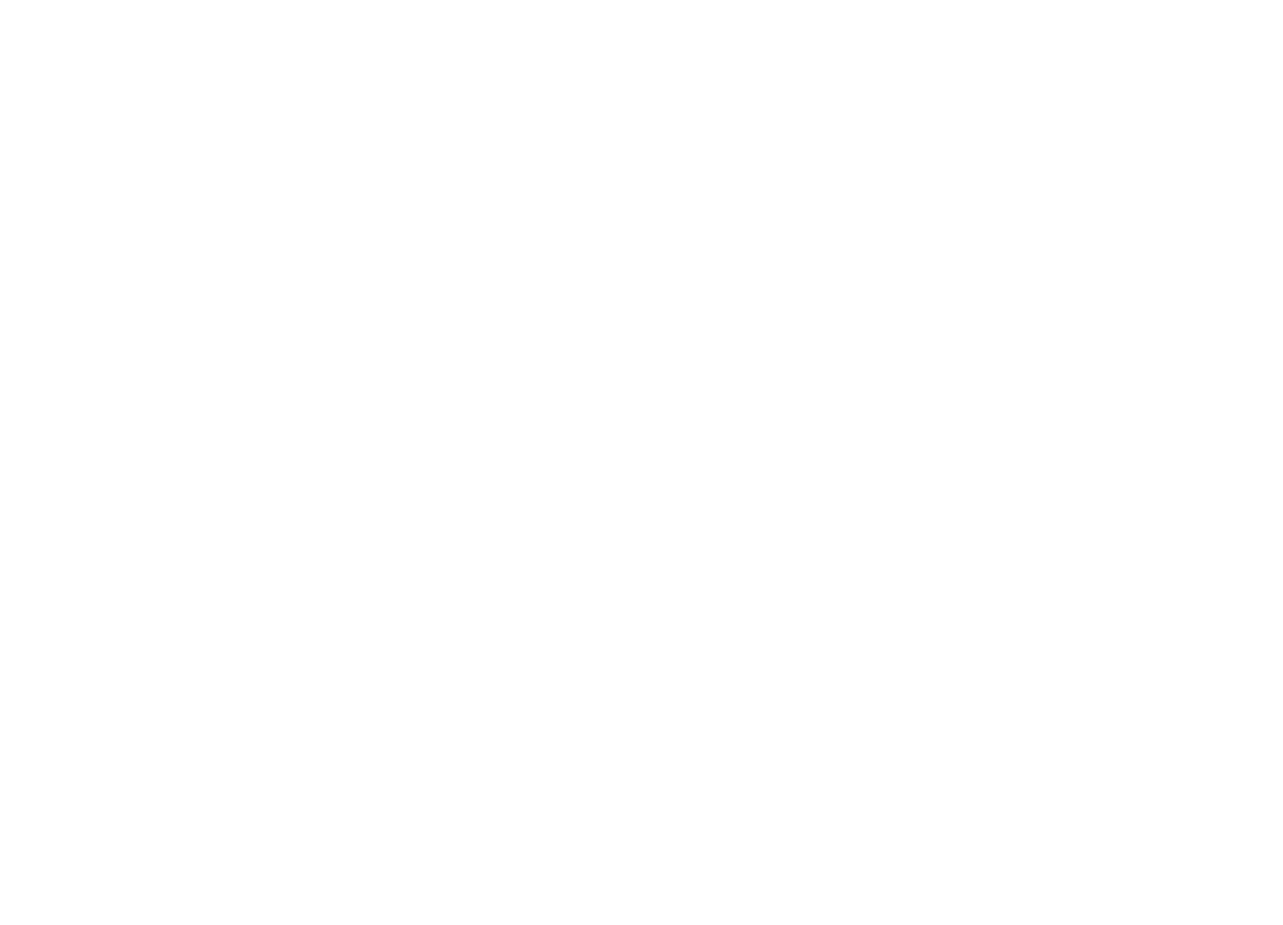
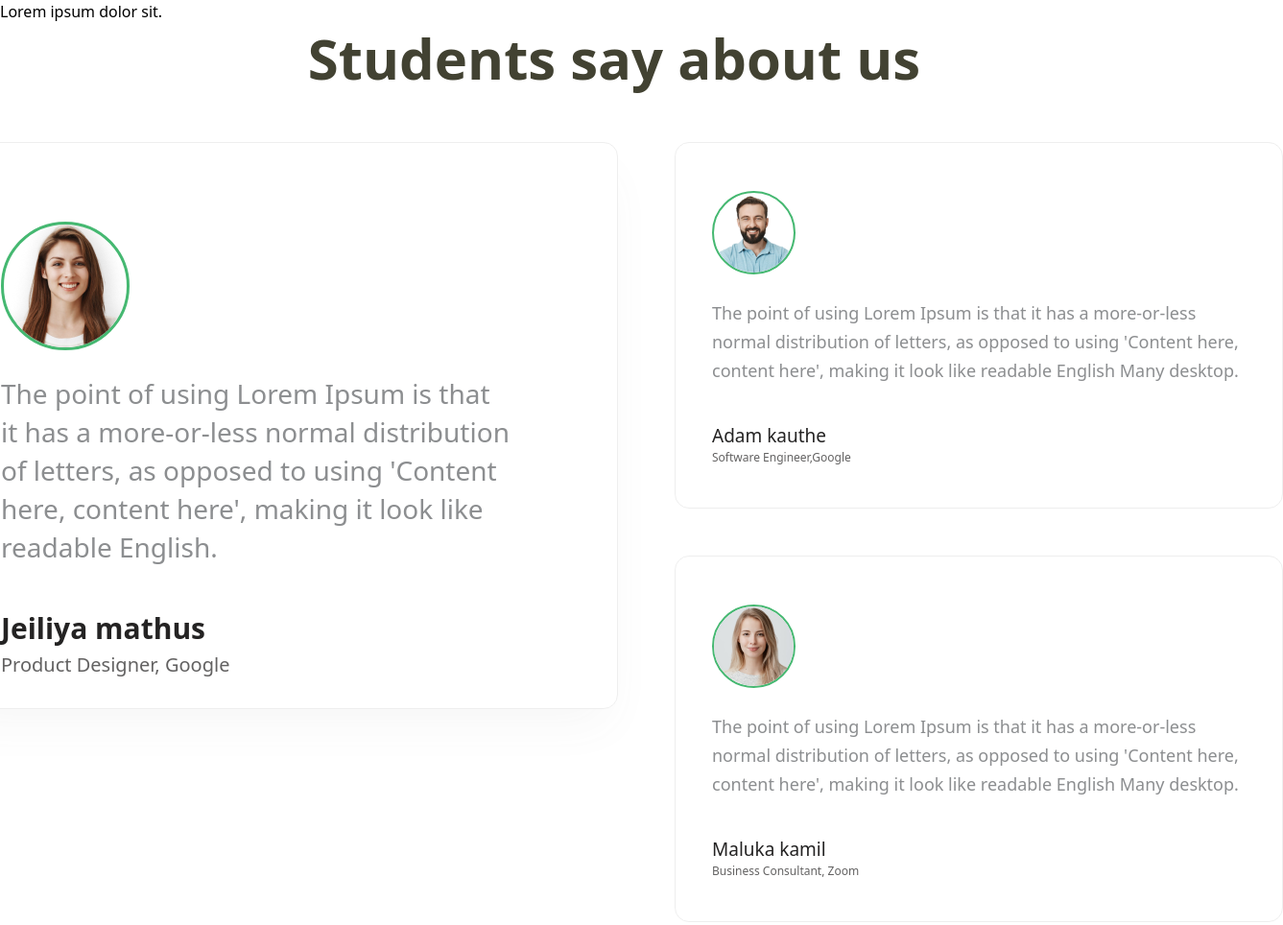
Before and after one commit to desiretowinn/u-codeTeam, a website: page src/index.html in a window 1280 px wide. Shown: the top 964 px of the page at 96% size, 1337 px wide, since content can reach past the window. Before the commit the page ends 800 px from the top, so only its background shows below. Drawn offline with nearby package versions, Linux system fonts and the light colour scheme.

Commit message:
e-code third commit

```diff
--- a/src/index.html
+++ b/src/index.html
@@ -17,7 +17,9 @@
 
   <!-- ,,,,,HEADER,,,,,TOP SIDE,,,,START,,,,,Diyorbek-->
   <header>
-
+    <div class="container mx-auto">
+      <h1 class="heading">Lorem ipsum dolor sit.</h1>
+    </div>
   </header>
   <!-- ,,,,,HEADER,,,,,TOP SIDE,,,,END,,,,,Diyorbek-->
 
@@ -36,7 +38,50 @@
 
   <!-- ,,,,,FOOTER,,,,,FOOTER SIDE,,,,START,,,,,Diyorbek-->
   <footer>
+    <section class="about-section">
+      <div class="container mx-auto">
+        <div class="about">
+          <h2 class="about__heading text-[#424232] text-center font-semibold text-[58px] leading-[74px] mb-[50px]">Students say about us</h2>
+          <div class="about__list flex items-start justify-between w-[1337px]">
 
+            <div class="about__list--card w-[695px] h-[591px] pt-[82px] pr-[51] pb-[81px] pl-[51px] ml-[-51px] rounded-[15px] border-solid border-[1px] border-[#E7E7E7B2] shadow-[#6362620F] shadow-2xl">
+              <img src="../images/footer-avatar-2.png" alt="" class="about__list--card-img rounded-full border-solid border-[#45B871] border-[3px] mb-[25px]">
+              <p class="about__list--card-text text-[#8C8E90] w-[530px] text-[28px] leading-[40px] font-normal mb-[60px]">The point of using Lorem Ipsum is that it has a more-or-less normal distribution of letters, as opposed to using 'Content here, content here', making it look like readable English.</p>
+              <h3 class="about__list--card-name font-semibold text-[30px] leading-[10px] text-[#242323] mb-[32px]">Jeiliya mathus</h3>
+              <p class="about__list--card-text text-[20px] leading-[1px] text-[#636262] font-normal">Product Designer, Google</p>
+            </div>
+
+            <div class="about__list--box">
+              <div class="about__list--box-card w-[634px] h-[382px] rounded-[15px] border-solid border-[1px] border-[#E7E7E7B2] mb-[49px] pt-[50px] pr-[37px] pb-[49px] pl-[38px]">
+                <img src="../images/footer-avatar-3.png" alt="" class="about__list--box-card-img rounded-full border-solid border-[2px] border-[#45B871] mb-[25px]">
+                <p class="about__list--box-card-text text-[18px] leading-[30px] text-[#8C8E90] font-normal w-[559px] mb-[50px]">The point of using Lorem Ipsum is that it has a more-or-less normal distribution of letters, as opposed to using 'Content here, content here', making it look like readable English Many desktop.</p>
+                <h3 class="about__list--box-card-name font-medium text-[19px] leading-[6px] text-[#242323]">Adam kauthe</h3>
+                <p class="about__list--box-card-text text-[#636262] mt-[19px] text-[12px] leading-[1px] font-normal">Software Engineer,Google</p>
+              </div>
+
+              <div class="about__list--box-card w-[634px] h-[382px] rounded-[15px] border-solid border-[1px] border-[#E7E7E7B2] pt-[50px] pr-[37px] pb-[49px] pl-[38px]">
+                <img src="../images/footer-avatar.png" alt="" class="about__list--box-card-img rounded-full border-solid border-[2px] border-[#45B871] mb-[25px]">
+                <p class="about__list--box-card-text text-[18px] leading-[30px] text-[#8C8E90] font-normal w-[559px] mb-[50px]">The point of using Lorem Ipsum is that it has a more-or-less normal distribution of letters, as opposed to using 'Content here, content here', making it look like readable English Many desktop.</p>
+                <h3 class="about__list--box-card-name font-medium text-[19px] leading-[6px] text-[#242323]">Maluka kamil</h3>
+                <p class="about__list--box-card-text text-[#636262] mt-[19px] text-[12px] leading-[1px] font-normal">Business Consultant, Zoom</p>
+              </div>
+            </div>
+
+          </div>
+        </div>
+      </div>
+    </section>
+    <footer>
+      <div class="container mx-auto mt-[145px]">
+        <div class="footer bg-green-500 py-[97px] px-[343px] text-[#FFFFFF]">
+          <h2 class="footer__heading font-bold text-[50px] leading-[68px] text-center mb-[50px]">Sign up & Enroll now,and Get Free Trial For 20Days</h2>
+          <div class="footer__box w-[392px] mx-auto">
+            <button class="footer__box--button w-[149px] h-[62px] bg-white text-[#242323] py-[22px] px-[33px] rounded-[5px] font-semibold text-[20px] leading-[15px] mr-[30px] hover:border-solid hover:border-[1px] hover:border-[#fff] hover:bg-transparent hover:text-[#fff]">Sign up</button>
+            <button class="footer__box--button w-[207px] h-[62px] bg-white text-[#242323] py-[22px] px-[33px] rounded-[5px] font-semibold text-[20px] leading-[15px] hover:border-solid hover:border-[1px] hover:border-[#fff] hover:bg-transparent hover:text-[#fff]">Start Free Trial</button>
+          </div>
+        </div>
+      </div>
+    </footer>
   </footer>
   <!-- ,,,,,FOOTER,,,,,FOOTER SIDE,,,,END,,,,,Diyorbek-->
 
```
Also changed, not shown: 1 other file.
